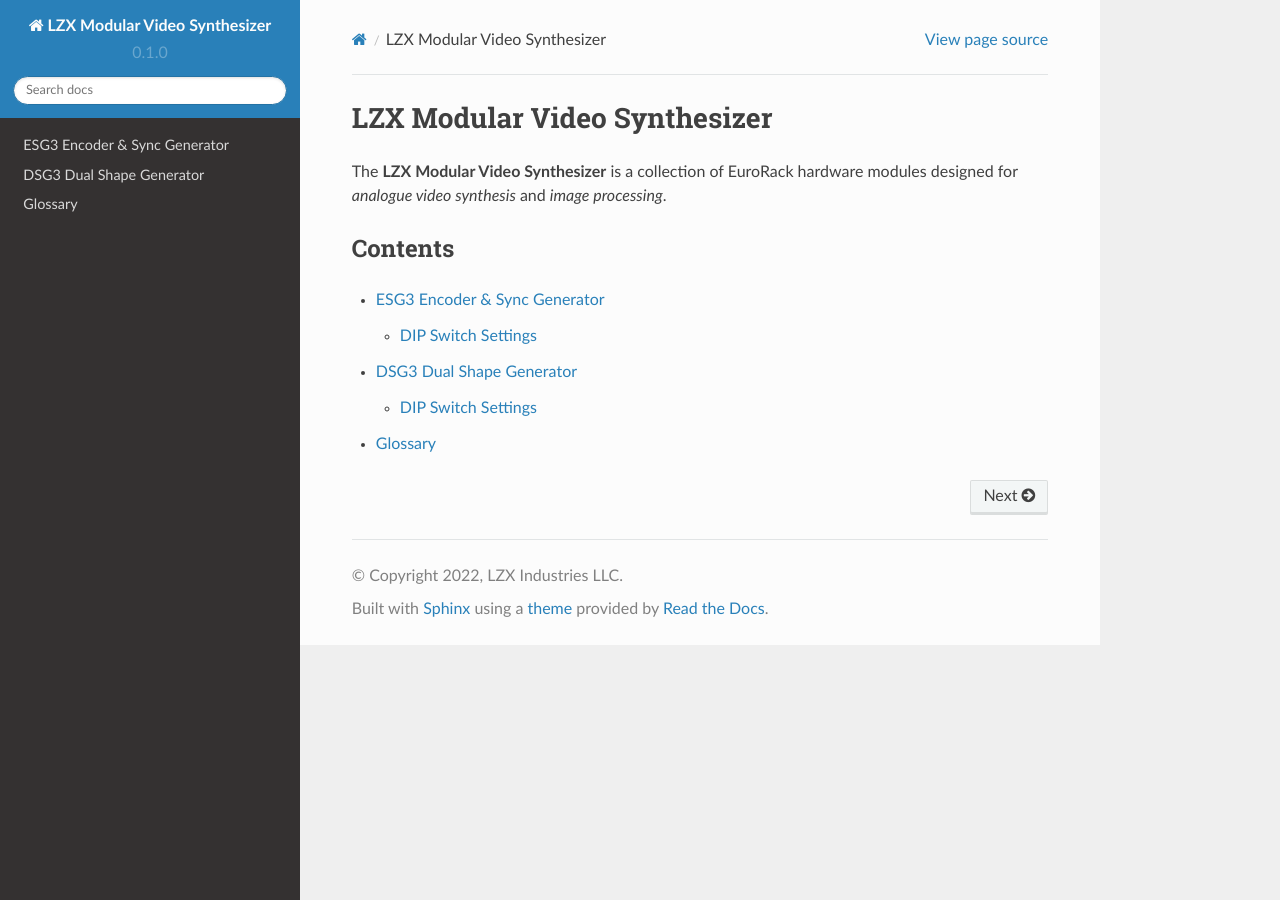
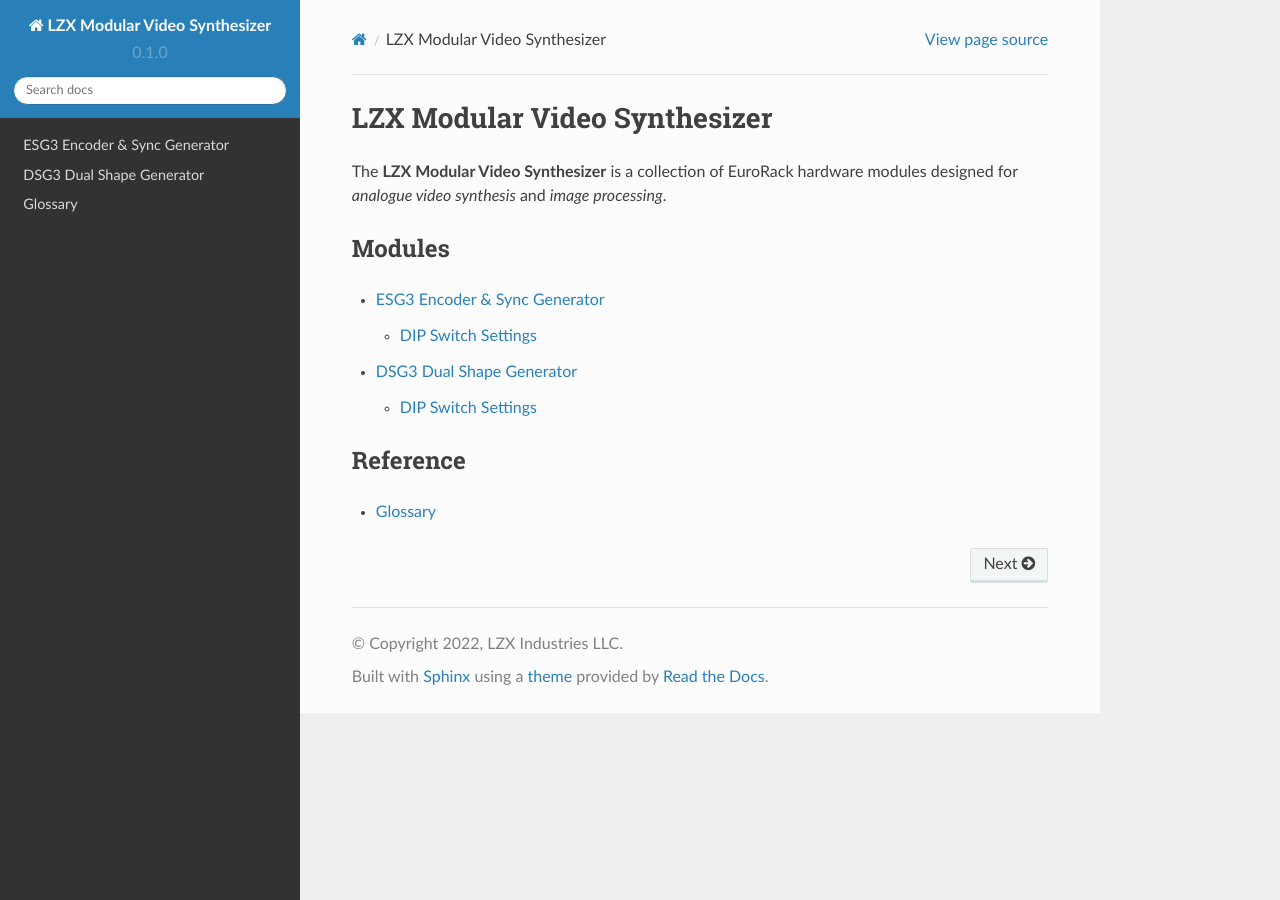
Before and after one commit to lzxindustries/lzxmodular, a Sphinx documentation site: the page built from docs/source/index.rst, in a window 1280 px wide. Built offline with Sphinx 7.4.7 and the Read the Docs theme 2.0.0, drawn with Linux system fonts in a browser that asks for light colours.

Commit message:
Update source

```diff
--- a/docs/source/index.rst
+++ b/docs/source/index.rst
@@ -3,10 +3,15 @@
 
 The **LZX Modular Video Synthesizer** is a collection of EuroRack hardware modules designed for *analogue video synthesis* and *image processing*.
 
-Contents
---------
+Modules
+-----------
 
 .. toctree::
    modules_esg3
    modules_dsg3
+
+Reference
+------------
+
+.. toctree::
    glossary
```
